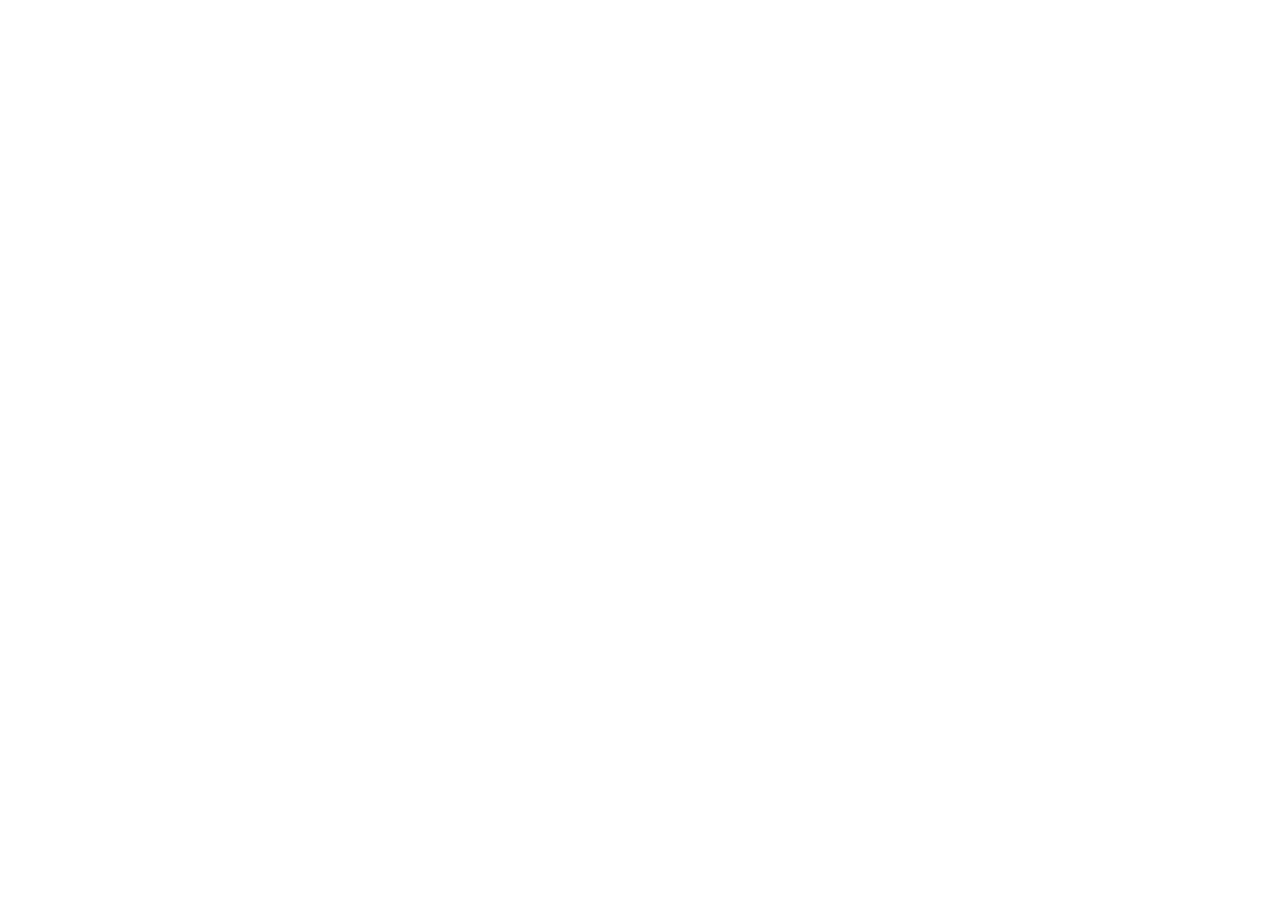
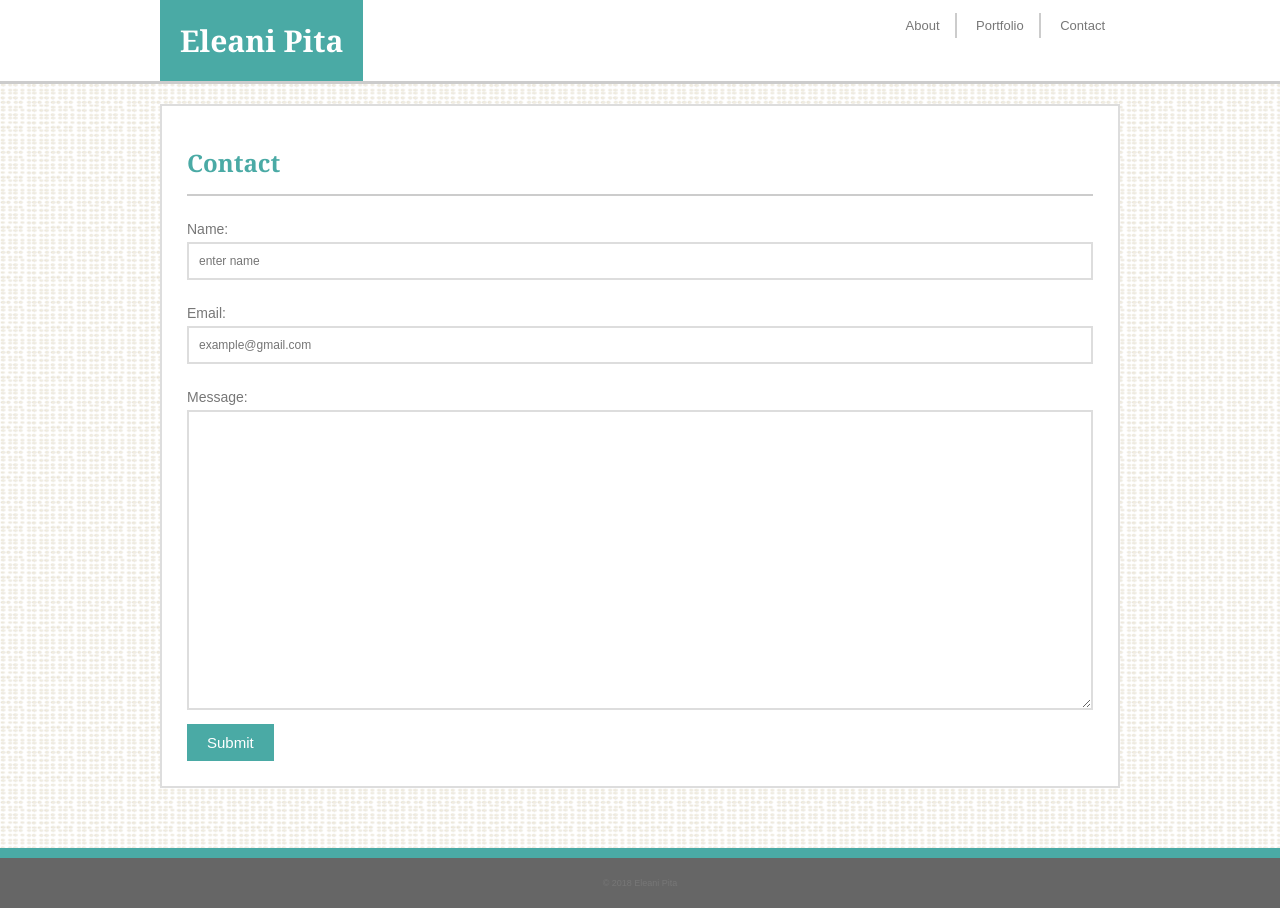
Before and after one commit to eleanip7/Basic-Portfolio, a plain HTML site: page contact.html in a window 1280 px wide. Before the commit the page ends 800 px from the top, so only its background shows below. Drawn offline with Linux system fonts and the light colour scheme.

Commit message:
finished contact page

```diff
--- a/assets/css/style.css
+++ b/assets/css/style.css
@@ -88,6 +88,39 @@ p {
     margin: 0 auto;
 }
 
+form label {
+    font-size: 14px;
+    display: block;
+    color: #777777;
+    padding: 5px 0;
+}
+
+form input {
+    width: 100%;
+    display: block;
+    margin-bottom: 20px;
+    border: 2px solid #dddddd;
+    padding: 10px;
+    font-size: 12px;
+    color: #777777;
+}
+
+textarea {
+    height: 300px;
+    width: 100%;
+    border: 2px solid #dddddd;
+
+}
+
+form button {
+    background: #4aaaa5;
+    color: white;
+    padding: 10px 20px;
+    margin-top: 10px;
+    border: none;
+    font-size: 15px;
+}
+
 footer {
     background: #666666;
     text-align: center;
--- a/contact.html
+++ b/contact.html
@@ -0,0 +1,61 @@
+<!DOCTYPE html>
+<html lang="en">
+<head>
+    <meta charset="UTF-8">
+    <meta name="viewport" content="width=device-width, initial-scale=1.0">
+    <meta http-equiv="X-UA-Compatible" content="ie=edge">
+    <title>Contact</title>
+    <link rel="stylesheet" href="assets/css/style.css">
+</head>
+<body>
+
+   <header>
+    <div class="wrapper">
+        <h1>Eleani Pita</h1>
+
+        <nav>
+            <ul style="list-style-type:none;">
+                    <li><a href="index.html">About</a></li>
+                    <li><a href="portfolio.html">Portfolio</a></li>
+                    <li><a href="Contact.html">Contact</a></li>
+
+            </ul>
+        </nav>
+
+    </div>
+    </header>
+
+    <div class="wrapper">
+        <section id="aboutme">
+
+        <h2>Contact</h2>
+
+        <form>
+
+            <label for="name">Name:</label>
+            <input type="text" name="name" id="form-name" placeholder="enter name">
+
+            <label for="email">Email:</label>
+            <input email="text" name="email" id="form-email" placeholder="example@gmail.com">
+
+            <label for="message">Message:</label>
+            <textarea name="message" id="form-message"></textarea>
+
+           <button type="submit">Submit</button>
+        </form>
+
+
+
+
+
+        </section>
+
+    </div>
+
+    <div class="clearfix"></div>
+
+    <footer> &copy; 2018 Eleani Pita</footer>
+
+
+</body>
+</html>
```
